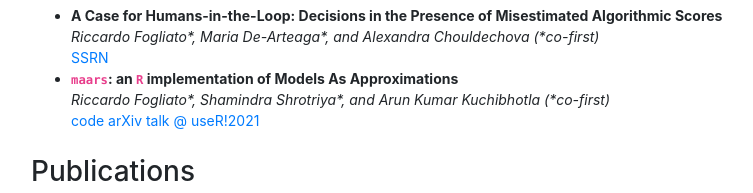
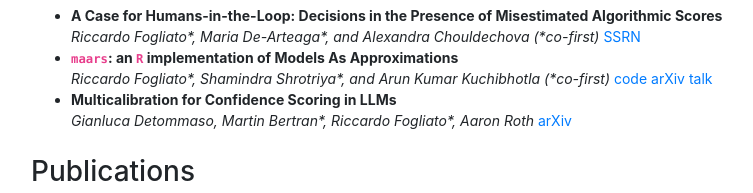
Before and after one commit to ricfog/ricfog.github.io, a plain HTML site: page index.html in a window 1280 px wide. Shown: the part 534-727 px from the top of the page, without its empty margins (259-1012 px from the left). Drawn offline with nearby package versions, Linux system fonts and the light colour scheme.

Commit message:
updated paper

```diff
--- a/index.html
+++ b/index.html
@@ -60,16 +60,24 @@
       <ul>
           <li>
             <strong>A Case for Humans-in-the-Loop: Decisions in the Presence of Misestimated Algorithmic Scores</strong><br>
-          <em>Riccardo Fogliato*, Maria De-Arteaga*, and Alexandra Chouldechova (*co-first)</em><br>
+          <em>Riccardo Fogliato*, Maria De-Arteaga*, and Alexandra Chouldechova (*co-first)</em>
           <a href="https://papers.ssrn.com/sol3/papers.cfm?abstract_id=4050125" target="_blank">SSRN</a>
         </li>
         <li>
           <strong><code>maars</code>: an <code>R</code> implementation of Models As Approximations</strong><br>
-          <em>Riccardo Fogliato*, Shamindra Shrotriya*, and Arun Kumar Kuchibhotla (*co-first)</em><br>
+          <em>Riccardo Fogliato*, Shamindra Shrotriya*, and Arun Kumar Kuchibhotla (*co-first)</em>
           <a href="https://github.com/shamindras/maars" target="_blank">code</a>
           <a href="https://arxiv.org/abs/2106.11188" target="_blank">arXiv</a>
-          <a href="https://www.youtube.com/watch?v=CaV522U1Ju0&amp;t=550s" target="_blank">talk @ useR!2021</a>
+          <a href="https://www.youtube.com/watch?v=CaV522U1Ju0&amp;t=550s" target="_blank">talk</a>
         </li>
+
+        <li>
+          <strong>Multicalibration for Confidence Scoring in LLMs</strong><br>
+          <em>Gianluca Detommaso, Martin Bertran*, Riccardo Fogliato*, Aaron Roth</em>
+          <a href="https://arxiv.org/pdf/2404.04689.pdf" target="_blank">arXiv</a>
+        </li>
+
+
       </ul>
 
 
```
